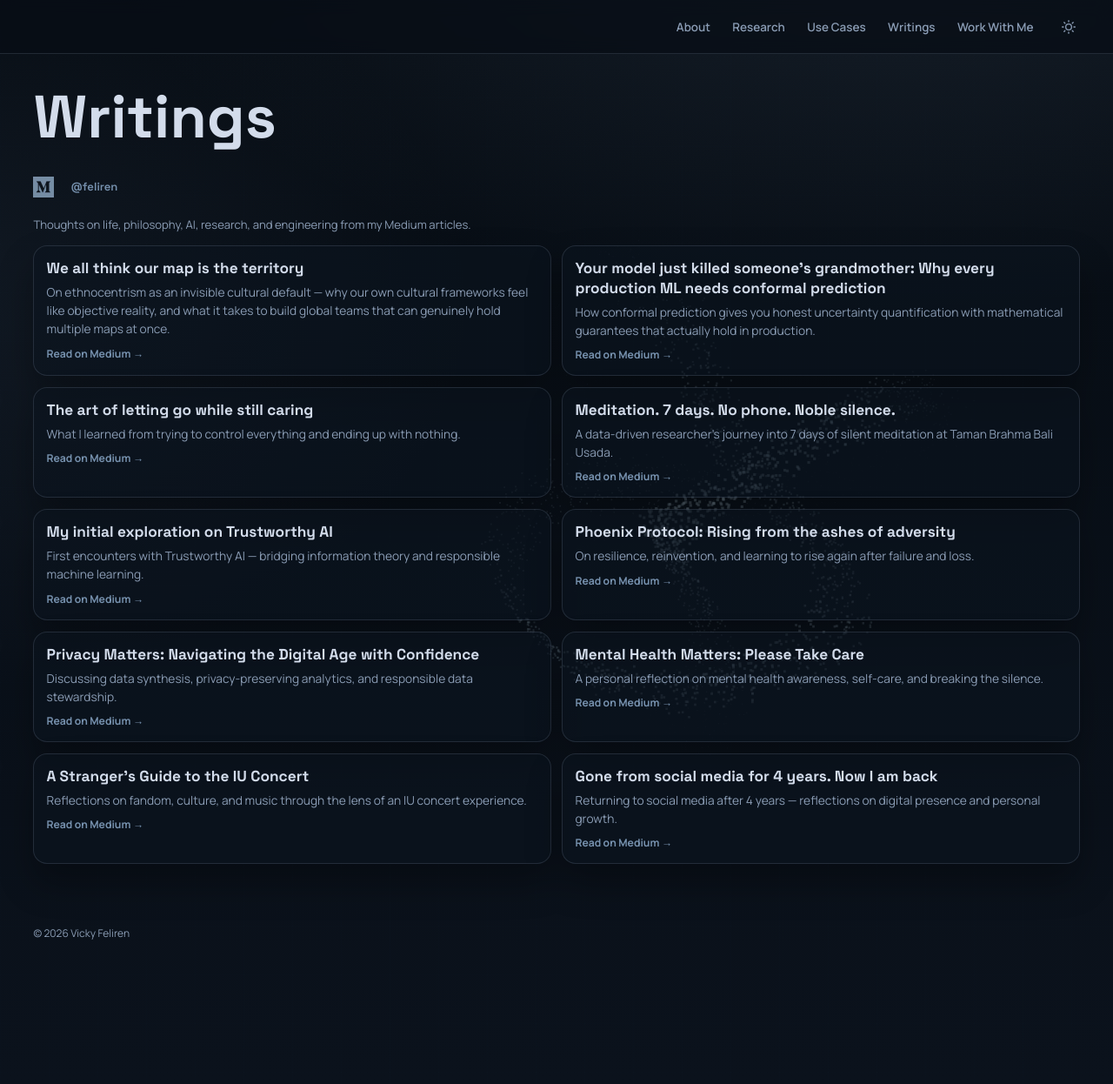
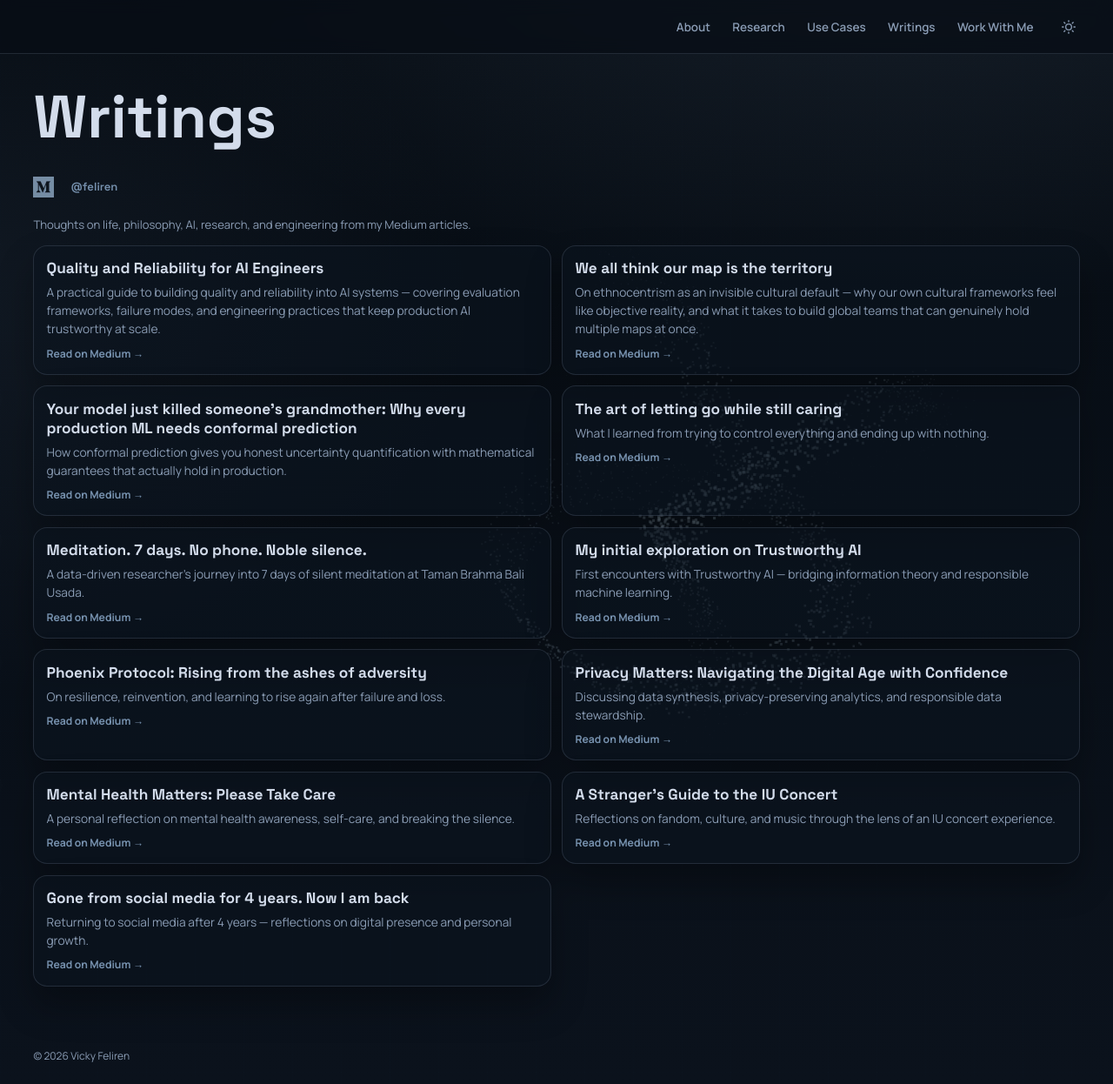
Before and after one commit to Feliren88/feliren88.github.io, a Jekyll site: the page built from _pages/thoughts.md, in a window 1280 px wide and 1246 px high. Shown: the whole window at 87% size. Built offline with Jekyll 4.4.1, drawn with Linux system fonts in a browser that asks for light colours.

Commit message:
feat: add Quality and Reliability for AI Engineers article to writings
Co-Authored-By: Claude Sonnet 4.6 <noreply@anthropic.com>

```diff
--- a/_data/thoughts.yml
+++ b/_data/thoughts.yml
@@ -1,3 +1,7 @@
+- title: "Quality and Reliability for AI Engineers"
+  description: "A practical guide to building quality and reliability into AI systems — covering evaluation frameworks, failure modes, and engineering practices that keep production AI trustworthy at scale."
+  url: "https://feliren.medium.com/quality-and-reliability-for-ai-engineers-b2f92f6406f8"
+
 - title: "We all think our map is the territory"
   description: "On ethnocentrism as an invisible cultural default — why our own cultural frameworks feel like objective reality, and what it takes to build global teams that can genuinely hold multiple maps at once."
   url: "https://medium.com/illumination/we-all-think-our-map-is-the-territory-32b2e50848db"
```
